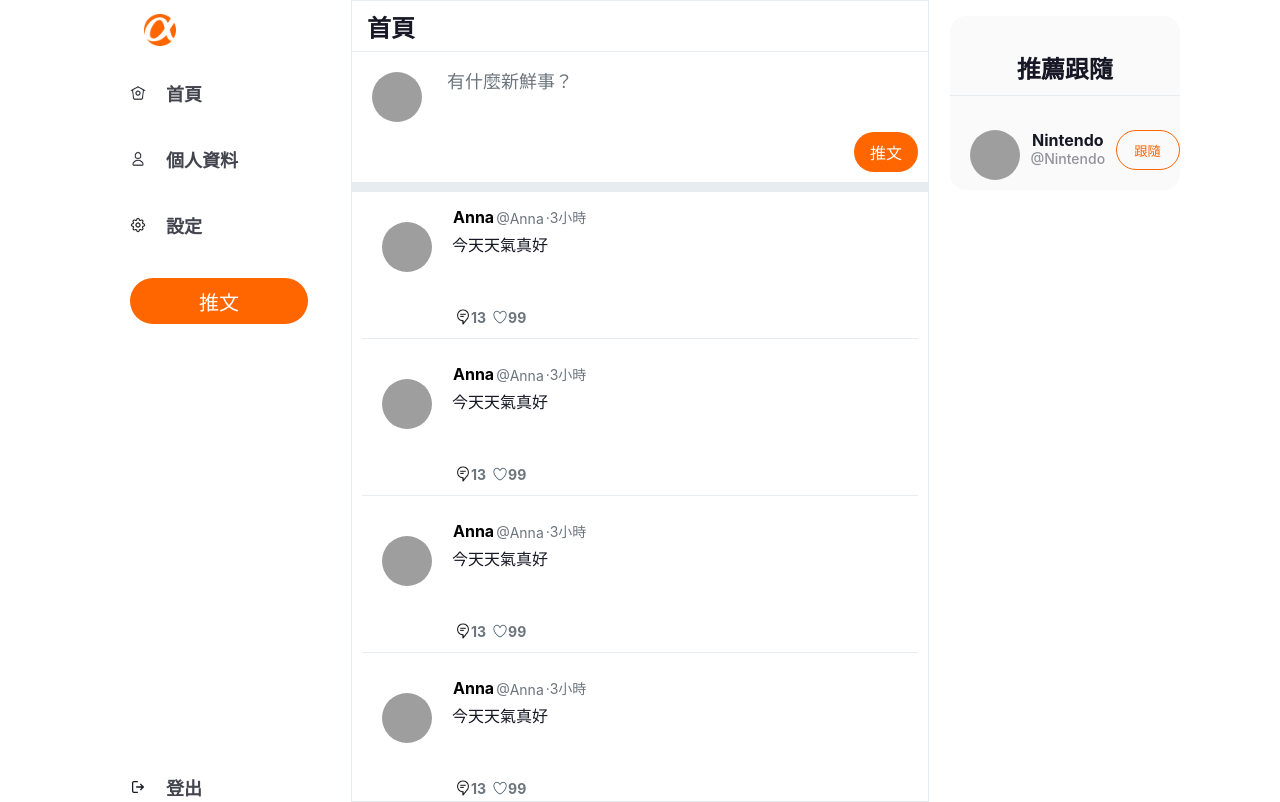
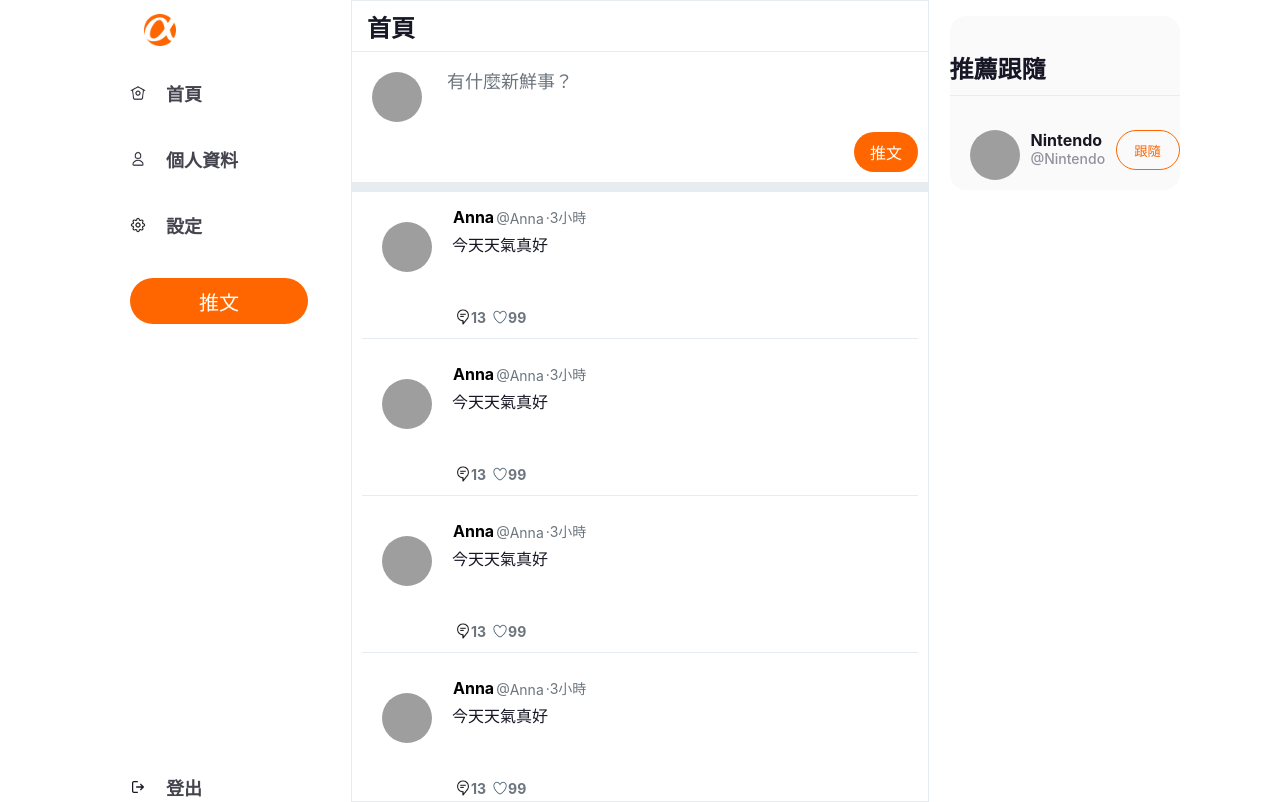
Before and after one commit to Melon-Lo/project-twitter, a React (Create React App) app: page / in a window 1280 px wide. Built offline with nearby package versions, Linux system fonts and the light colour scheme; grey boxes are pictures that could not be loaded.

Commit message:
Fix bugs

```diff
--- a/src/App.css
+++ b/src/App.css
@@ -1,3 +1,3 @@
 .App {
-  text-align: center;
+  width: 1140px;
 }
```
